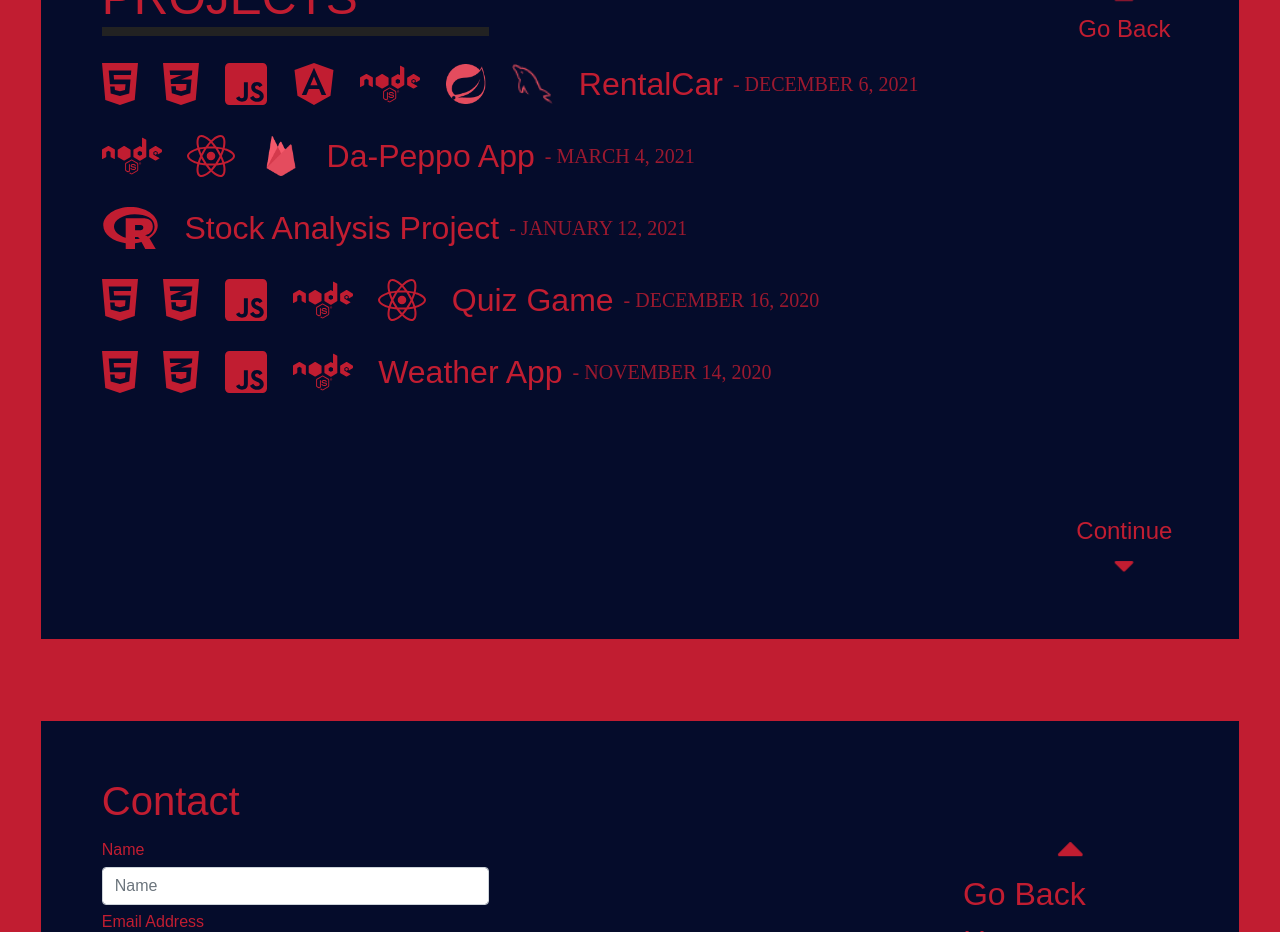
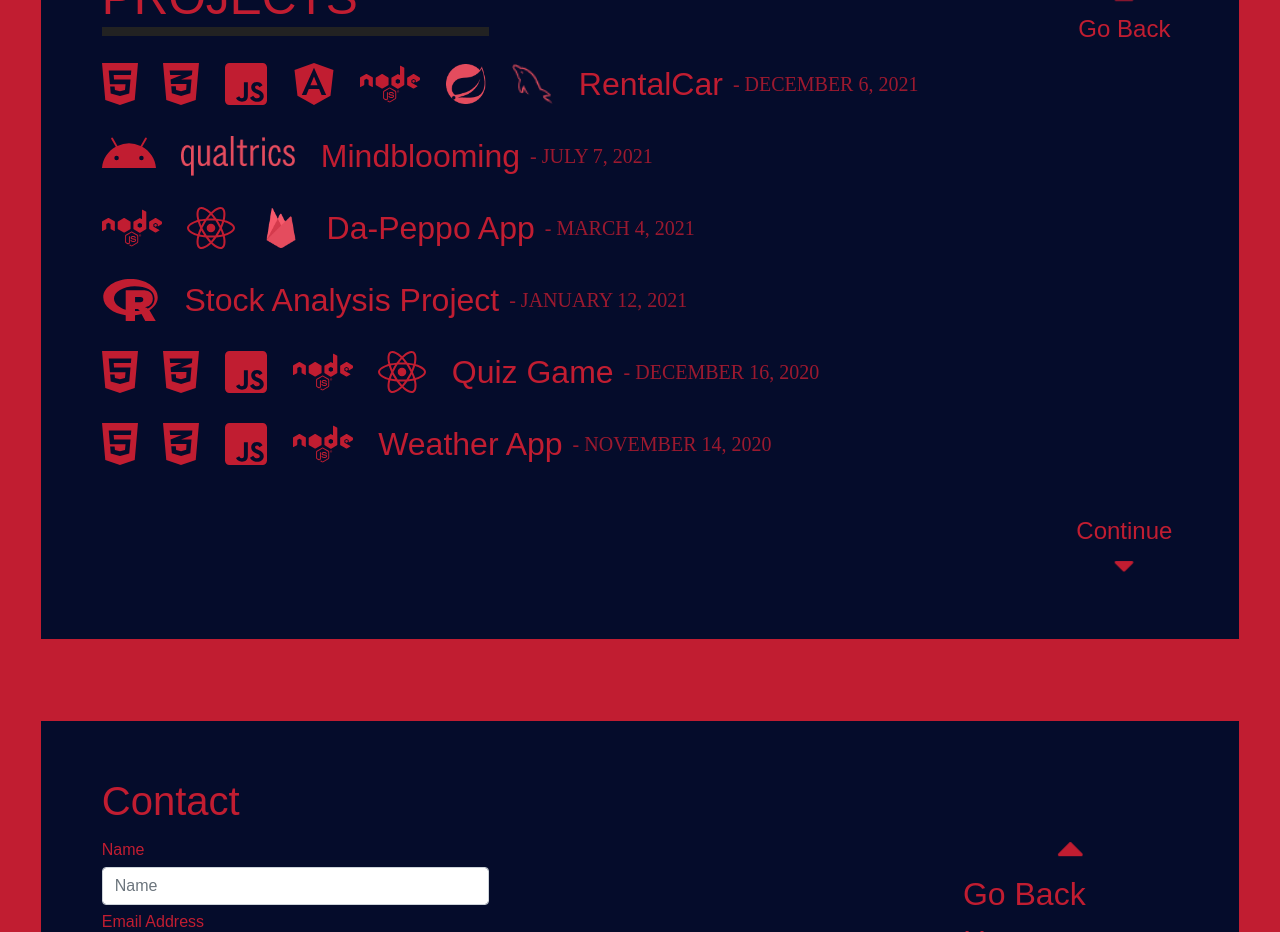
Before and after one commit to EdoLisso99/Website-Portfolio, an Angular app: page / in a window 1280 px wide. Shown: the part 2520-3452 px from the top of the page. Built offline with nearby package versions, Linux system fonts and the light colour scheme; a web font is replaced by a local one.

Commit message:
:art: Mindblooming project added

```diff
--- a/src/app/components/projects/projects.component.html
+++ b/src/app/components/projects/projects.component.html
@@ -13,6 +13,10 @@
           <img alt="Spring Framework Logo" src="assets/icons/spring.png" height="40px">
           <img alt="MySQL Logo" src="assets/icons/mysql.png" height="40px">
           <p>RentalCar</p><span class="date">- {{flag ? 'DICEMBRE' : 'DECEMBER'}} 6, 2021</span>
+        </li>
+        <li>
+          <i class="fab fa-android fa-3x"></i><img alt="Qualtrics logo" src="../../../assets/icons/qualtrics.png" height="40px">
+          <p>Mindblooming</p><span class="date">- {{flag ? 'LUGLIO' : 'JULY'}} 7, 2021</span>
         </li>
         <li>
           <i class="hide-400 fab fa-node fa-3x"></i><i class="hide-400 fab fa-react fa-3x"></i>
```
Also changed, not shown: src/assets/icons/qualtrics.png (added).
